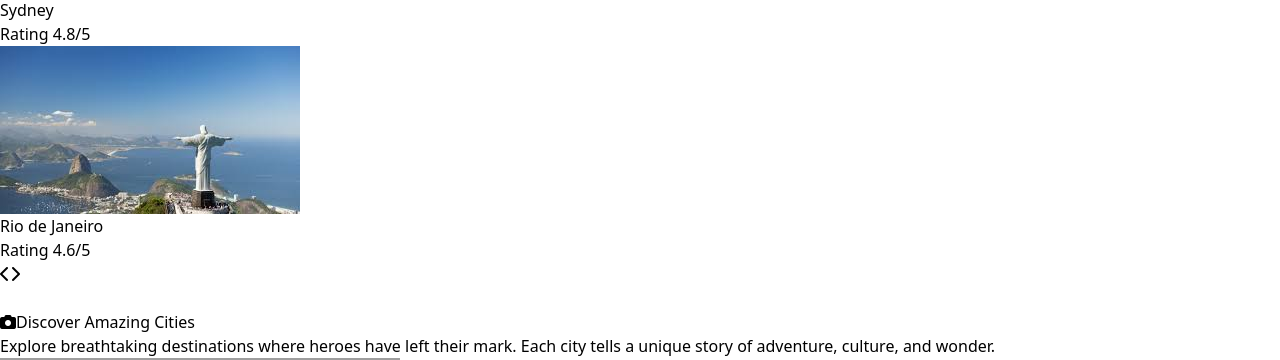
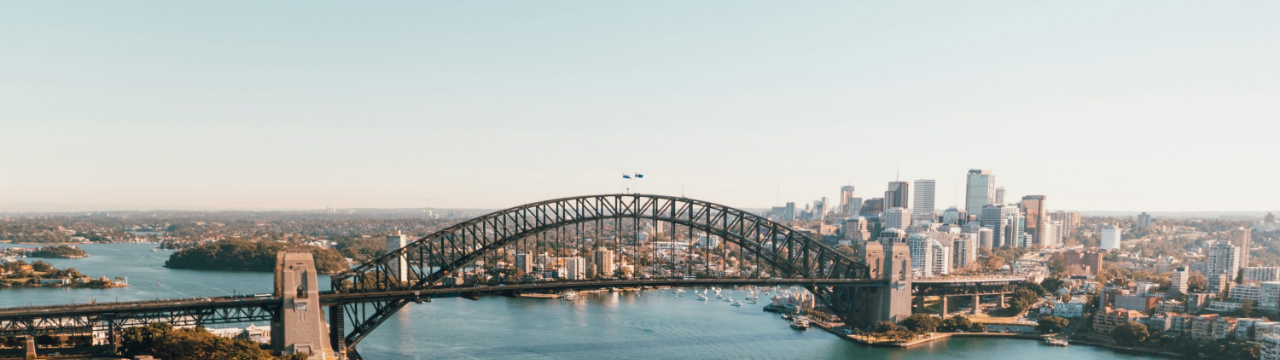
Before and after one commit to saurabhburnwal/lab-5, a React (Vite) app: page /gallery in a window 1280 px wide. Shown: the part 2959-3319 px from the top of the page. Built offline with nearby package versions, Linux system fonts and the light colour scheme; grey boxes are pictures that could not be loaded.

Commit message:
adjust the size and aspect ratio of the carousel and increase the usage of semantic tags

```diff
--- a/src/components/Carousel.jsx
+++ b/src/components/Carousel.jsx
@@ -19,21 +19,21 @@ function Carousel({ items = [], interval = 3500, renderItem }) {
   if (!items.length) return null;
 
   return (
-    <section className="relative w-full overflow-hidden rounded-xl border border-white/20 bg-black/20">
-      <div className="relative h-52 md:h-64">
+    <section className="relative w-full overflow-hidden rounded-xl border border-white/20 bg-black/20 max-w-5xl mx-auto">
+      <figure className="relative w-full" style={{ paddingTop: '56.25%' }}>
+        <section className="absolute inset-0">
           {items.map((item, i) => (
-          <div
+            <article
               key={i}
               className={`absolute inset-0 transition-opacity duration-700 ${i === index ? 'opacity-100' : 'opacity-0'}`}
             >
               {renderItem ? renderItem(item) : (
-              <div className="h-full w-full flex items-center justify-center text-white">
+                <section className="h-full w-full flex items-center justify-center text-white">
                   {String(item)}
-              </div>
+                </section>
               )}
-          </div>
+            </article>
           ))}
-      </div>
 
           <button aria-label="Previous" onClick={prev}
             className="absolute left-2 top-1/2 -translate-y-1/2 bg-white/10 hover:bg-white/20 text-white p-2 rounded-full">
@@ -44,13 +44,16 @@ function Carousel({ items = [], interval = 3500, renderItem }) {
             <i className="fa-solid fa-chevron-right" />
           </button>
 
-      <div className="absolute bottom-2 left-0 right-0 flex justify-center gap-1.5">
+          <nav aria-label="Carousel Pagination" className="absolute bottom-2 left-0 right-0 flex justify-center gap-1.5">
             {items.map((_, i) => (
               <button key={i} aria-label={`Go to slide ${i + 1}`} onClick={() => goTo(i)}
                 className={`h-2.5 w-2.5 rounded-full ${i === index ? 'bg-white' : 'bg-white/40'} hover:bg-white`}
               />
             ))}
-      </div>
+          </nav>
+        </section>
+        <figcaption className="sr-only">Image carousel with controls and pagination</figcaption>
+      </figure>
     </section>
   );
 }
```
Lines whose indentation alone changed are shown as unchanged.
